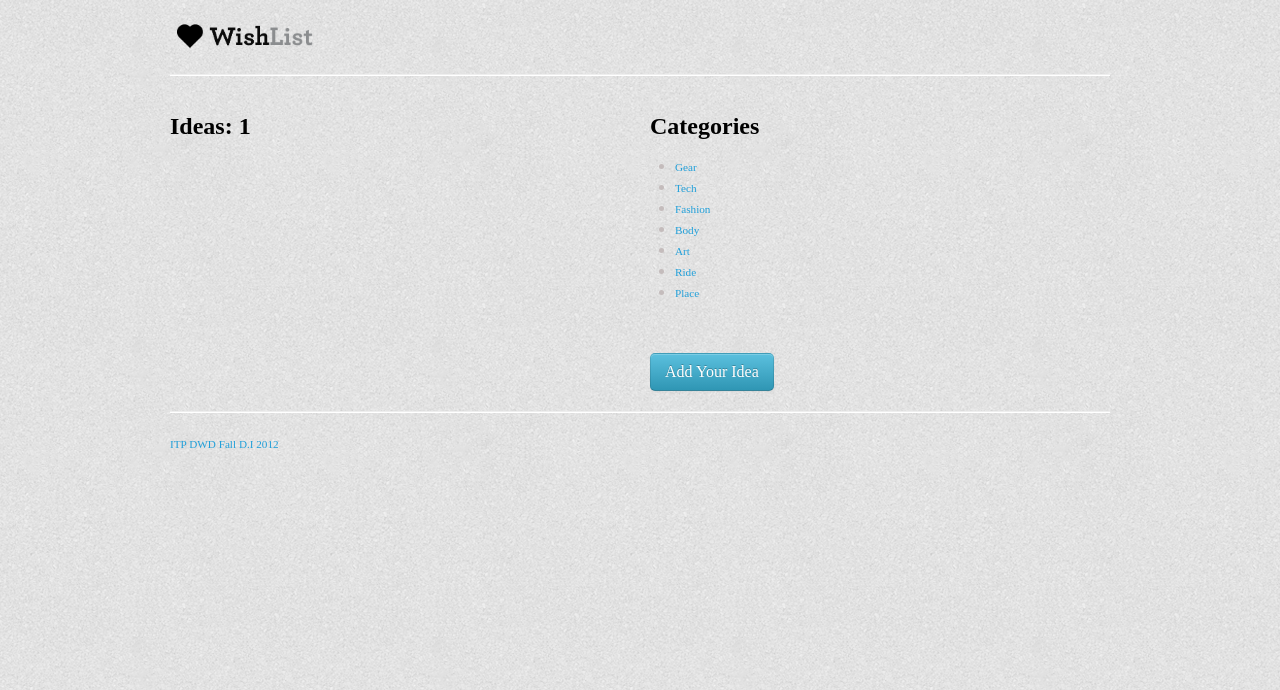
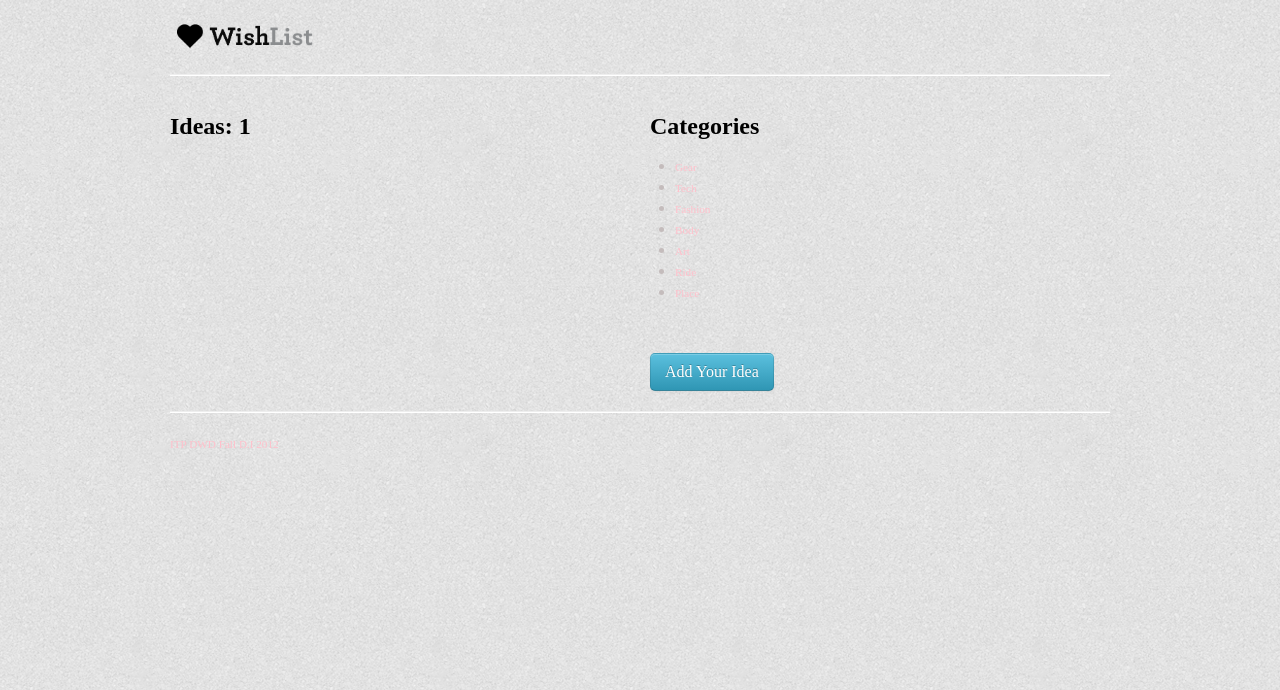
Before and after one commit to dishin/wishlist, a Flask app: page /category/1 in a window 1280 px wide. Shown: the top 690 px of the page. Run offline with Flask 2, Linux system fonts and the light colour scheme; data that the repository does not hold is empty; parts of the project's set-up code (start-up, migrations or seed data) failed here and were passed over; some libraries are stand-ins or nearby versions; some web fonts are replaced.

Commit message:
updatecss

```diff
--- a/static/css/main.css
+++ b/static/css/main.css
@@ -47,11 +47,11 @@ color: #000000;
 
 a{
 font-size:.7em;
-color: #209fd9;
+color: #ffc0cb;
 }
 
 a:hover{
 font-size:.7em;
-color: #209fd9;
+color: #ffc0cb;
 text-decoration:none;
 }
```
